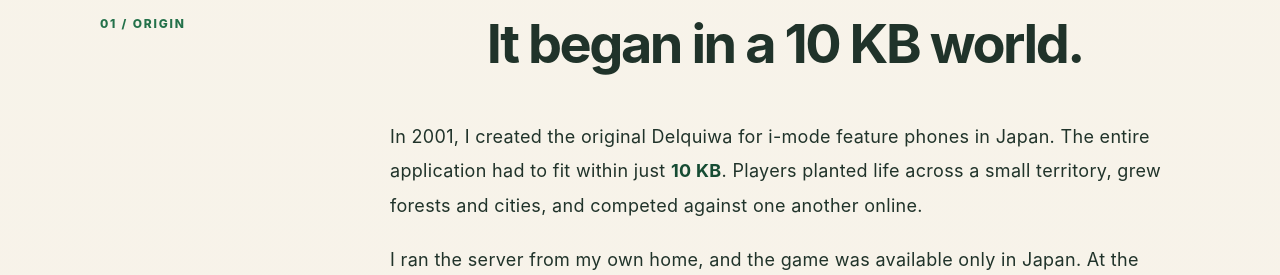
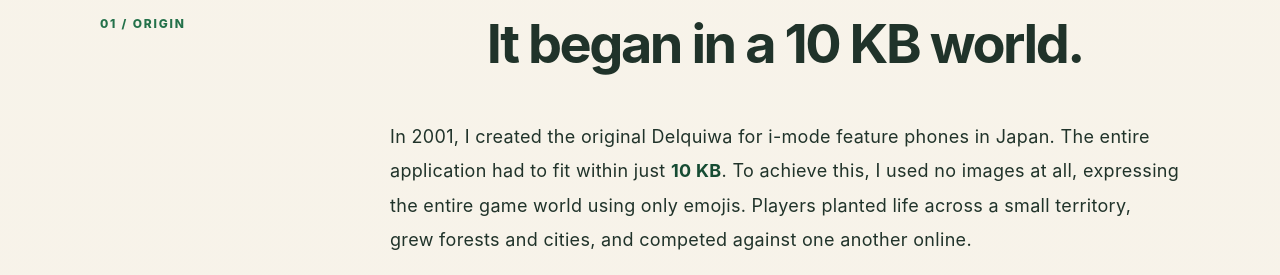
Before and after one commit to jenomoto613/homepage, a plain HTML site: page delquiwa.html in a window 1280 px wide. Shown: the part 1280-1555 px from the top of the page. Drawn offline with Linux system fonts and the light colour scheme.

Commit message:
Update delquiwa.html

```diff
--- a/delquiwa.html
+++ b/delquiwa.html
@@ -176,7 +176,7 @@
       <div class="wrap">
         <div class="section-head"><div class="kicker">01 / ORIGIN</div><h2>It began in a 10 KB world.</h2></div>
         <div class="story">
-          <p>In 2001, I created the original Delquiwa for i-mode feature phones in Japan. The entire application had to fit within just <strong>10 KB</strong>. Players planted life across a small territory, grew forests and cities, and competed against one another online.</p>
+          <p>In 2001, I created the original Delquiwa for i-mode feature phones in Japan. The entire application had to fit within just <strong>10 KB</strong>. To achieve this, I used no images at all, expressing the entire game world using only emojis. Players planted life across a small territory, grew forests and cities, and competed against one another online.</p>
           <p>I ran the server from my own home, and the game was available only in Japan. At the time, simply connecting to another person's territory from a mobile phone—and watching an online ranking change—felt new.</p>
           <p>The game server was my own personal PC, so it would frequently go down while I was away at university. I simply could not afford to rent a server at the time.</p>
           <p>There was another reason online multiplayer mobile games were so rare: mobile data was not available for a flat monthly fee. Users paid <strong>¥0.3 for every 128-byte packet</strong> they transferred. Every connection had a visible cost, so an online game had to be designed with both application size and communication volume in mind.</p>
```
